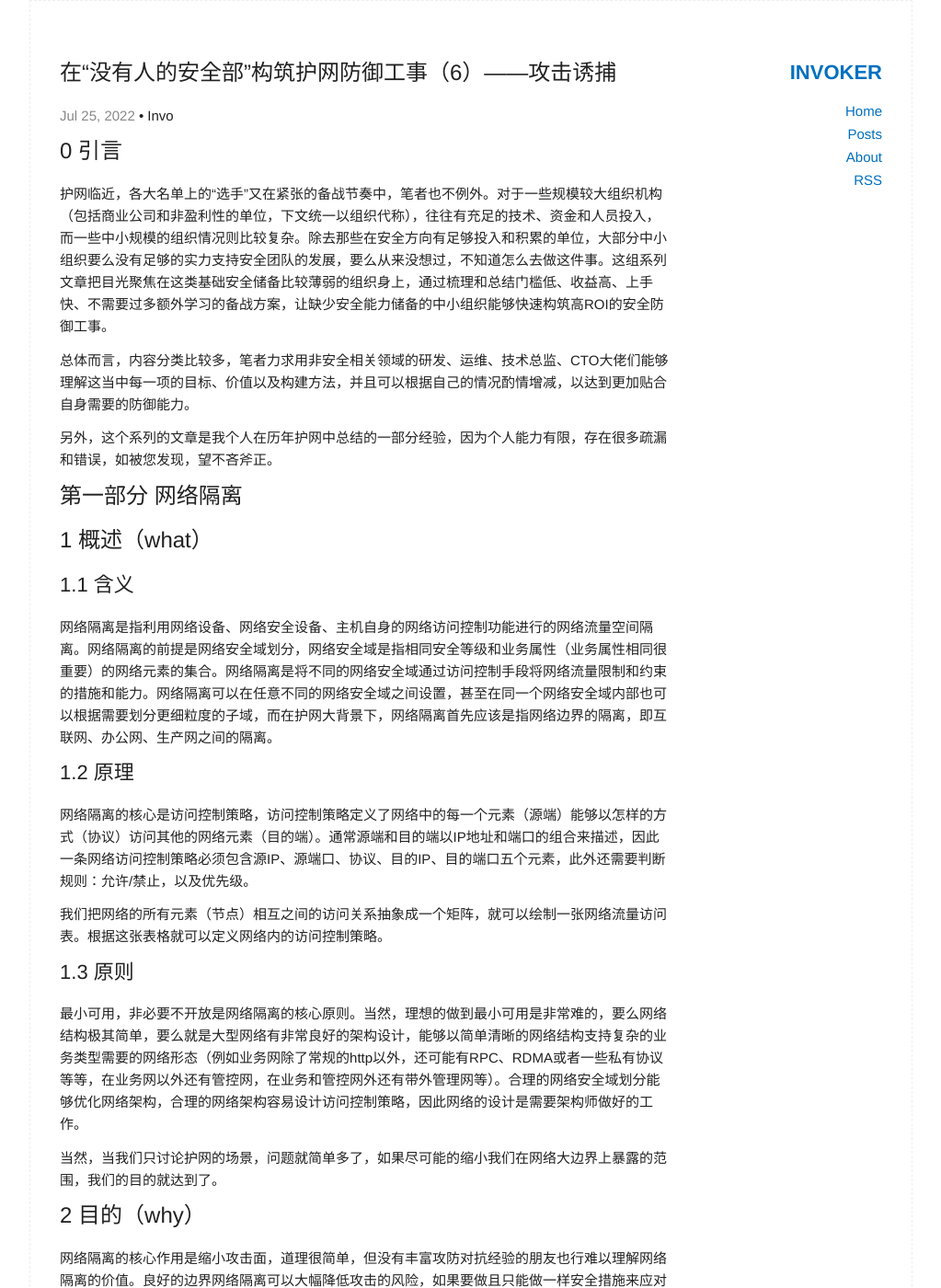
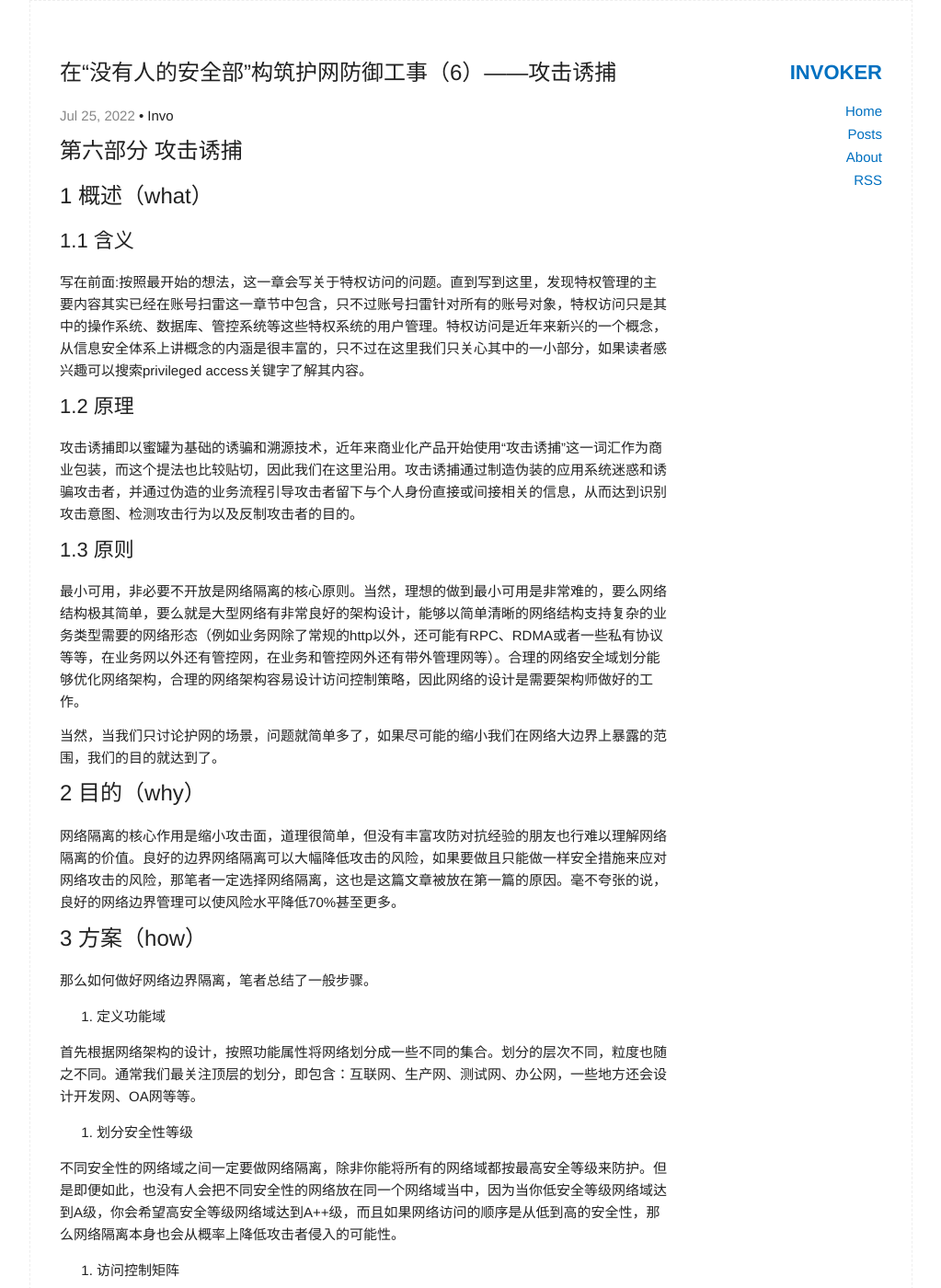
Before and after one commit to wangzf0225/wangzf0225.github.io, a Jekyll site: the page built from _posts/2022-07-27-how-to-build-a-defance-infrastructure-from-security-team-without-one-person-6-attack-trapping2.md, in a window 1280 px wide and 1400 px high. Shown: the whole window at 92% size, without its empty margins (128-1151 px from the left). Built offline with Jekyll 4.4.1, drawn with Linux system fonts in a browser that asks for light colours.

Commit message:
try to fix syntax error

```diff
--- a/_posts/2022-07-27-how-to-build-a-defance-infrastructure-from-security-team-without-one-person-6-attack-trapping2.md
+++ b/_posts/2022-07-27-how-to-build-a-defance-infrastructure-from-security-team-without-one-person-6-attack-trapping2.md
@@ -5,29 +5,19 @@ date: 2022-07-26 02:06:26 +0800
 author : Invo
 categories: original
 ---
-# 0 引言
 
-护网临近，各大名单上的“选手”又在紧张的备战节奏中，笔者也不例外。对于一些规模较大组织机构（包括商业公司和非盈利性的单位，下文统一以组织代称），往往有充足的技术、资金和人员投入，而一些中小规模的组织情况则比较复杂。除去那些在安全方向有足够投入和积累的单位，大部分中小组织要么没有足够的实力支持安全团队的发展，要么从来没想过，不知道怎么去做这件事。这组系列文章把目光聚焦在这类基础安全储备比较薄弱的组织身上，通过梳理和总结门槛低、收益高、上手快、不需要过多额外学习的备战方案，让缺少安全能力储备的中小组织能够快速构筑高ROI的安全防御工事。
-
-
-
-总体而言，内容分类比较多，笔者力求用非安全相关领域的研发、运维、技术总监、CTO大佬们能够理解这当中每一项的目标、价值以及构建方法，并且可以根据自己的情况酌情增减，以达到更加贴合自身需要的防御能力。
-
-另外，这个系列的文章是我个人在历年护网中总结的一部分经验，因为个人能力有限，存在很多疏漏和错误，如被您发现，望不吝斧正。
-
-# 第一部分 网络隔离
+# 第六部分 攻击诱捕
 
 # 1 概述（what）
 
 ## 1.1 含义
 
-网络隔离是指利用网络设备、网络安全设备、主机自身的网络访问控制功能进行的网络流量空间隔离。网络隔离的前提是网络安全域划分，网络安全域是指相同安全等级和业务属性（业务属性相同很重要）的网络元素的集合。网络隔离是将不同的网络安全域通过访问控制手段将网络流量限制和约束的措施和能力。网络隔离可以在任意不同的网络安全域之间设置，甚至在同一个网络安全域内部也可以根据需要划分更细粒度的子域，而在护网大背景下，网络隔离首先应该是指网络边界的隔离，即互联网、办公网、生产网之间的隔离。
+写在前面:按照最开始的想法，这一章会写关于特权访问的问题。直到写到这里，发现特权管理的主要内容其实已经在账号扫雷这一章节中包含，只不过账号扫雷针对所有的账号对象，特权访问只是其中的操作系统、数据库、管控系统等这些特权系统的用户管理。特权访问是近年来新兴的一个概念，从信息安全体系上讲概念的内涵是很丰富的，只不过在这里我们只关心其中的一小部分，如果读者感兴趣可以搜索privileged access关键字了解其内容。
 
 ## 1.2 原理
 
-网络隔离的核心是访问控制策略，访问控制策略定义了网络中的每一个元素（源端）能够以怎样的方式（协议）访问其他的网络元素（目的端）。通常源端和目的端以IP地址和端口的组合来描述，因此一条网络访问控制策略必须包含源IP、源端口、协议、目的IP、目的端口五个元素，此外还需要判断规则：允许/禁止，以及优先级。
+攻击诱捕即以蜜罐为基础的诱骗和溯源技术，近年来商业化产品开始使用“攻击诱捕”这一词汇作为商业包装，而这个提法也比较贴切，因此我们在这里沿用。攻击诱捕通过制造伪装的应用系统迷惑和诱骗攻击者，并通过伪造的业务流程引导攻击者留下与个人身份直接或间接相关的信息，从而达到识别攻击意图、检测攻击行为以及反制攻击者的目的。
 
-我们把网络的所有元素（节点）相互之间的访问关系抽象成一个矩阵，就可以绘制一张网络流量访问表。根据这张表格就可以定义网络内的访问控制策略。
 
 ## 1.3 原则
 
```
